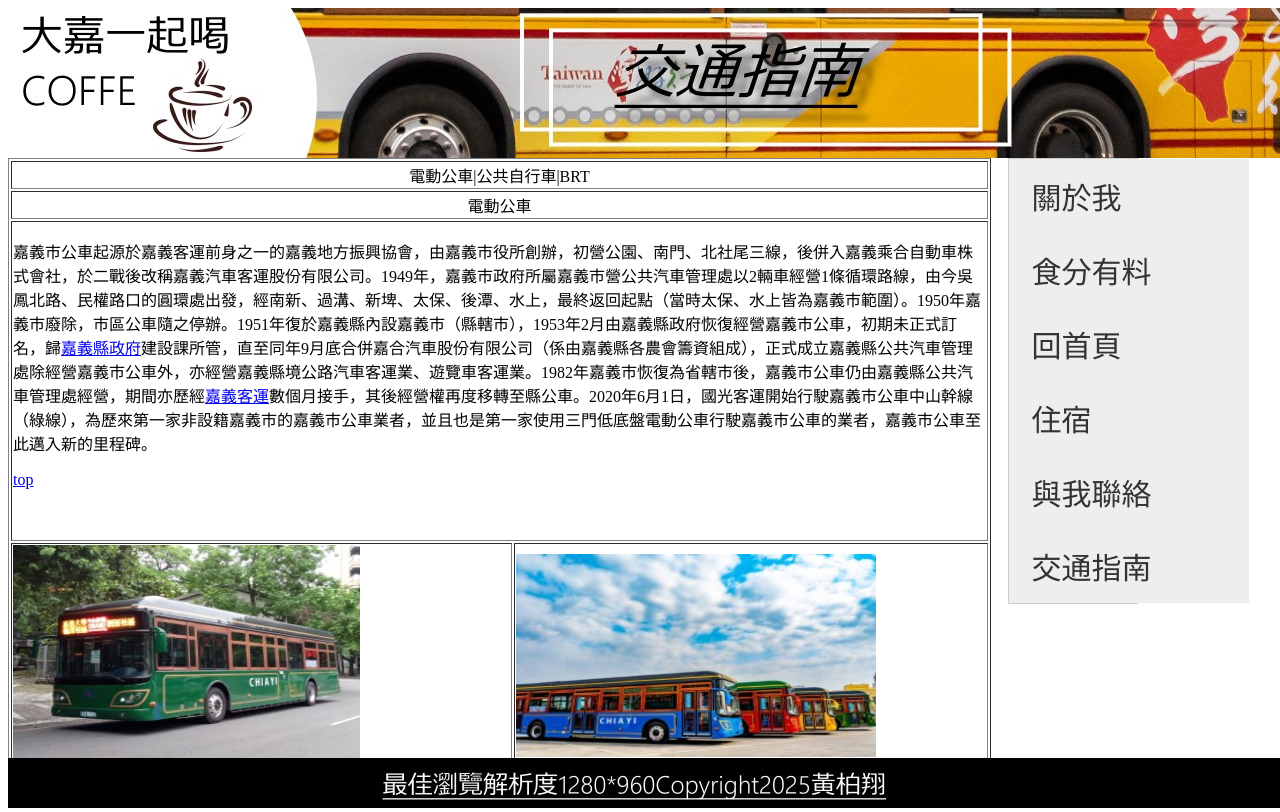
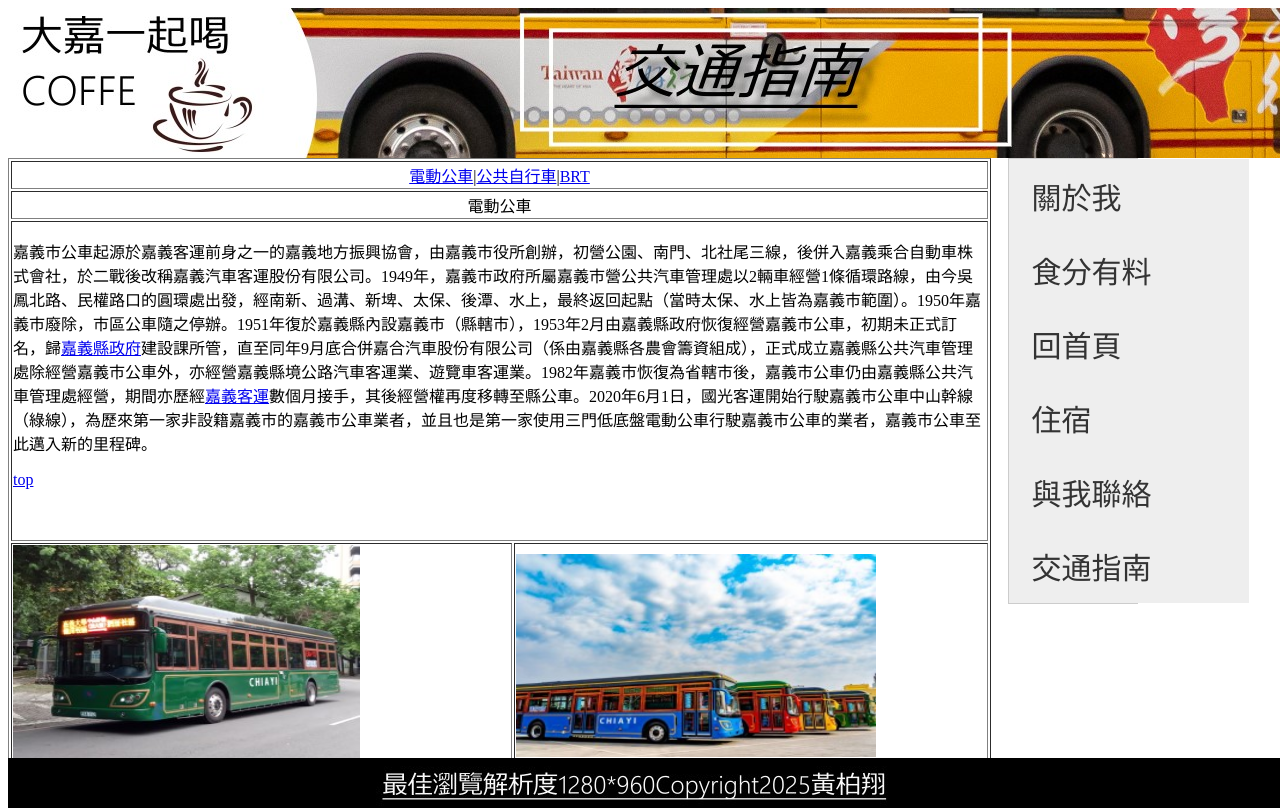
Before and after one commit to fish2819/213024website, a plain HTML site: page car.html in a window 1280 px wide. Drawn offline with Linux system fonts and the light colour scheme.

Commit message:
Add files via upload

```diff
--- a/car.html
+++ b/car.html
@@ -70,10 +70,10 @@ function MM_effectAppearFade(targetElement, duration, from, to, toggle)
   <div id="article">
     <table width="983" height="712" border="1">
       <tr>
-        <td colspan="2" align="center"><a id="top"></a>電動公車|公共自行車|BRT</td>
+        <td colspan="2" align="center"><a id="top"></a><a href="#b01">電動公車</a>|<a href="#b02">公共自行車</a>|<a href="#b03">BRT</a></td>
       </tr>
       <tr>
-        <td colspan="2" align="center">電動公車</td>
+        <td colspan="2" align="center"><a id="b01"></a>電動公車</td>
       </tr>
       <tr>
         <td colspan="2"><p>嘉義市公車起源於嘉義客運前身之一的嘉義地方振興協會，由嘉義市役所創辦，初營公園、南門、北社尾三線，後併入嘉義乘合自動車株式會社，於二戰後改稱嘉義汽車客運股份有限公司。1949年，嘉義市政府所屬嘉義市營公共汽車管理處以2輛車經營1條循環路線，由今吳鳳北路、民權路口的圓環處出發，經南新、過溝、新埤、太保、後潭、水上，最終返回起點（當時太保、水上皆為嘉義市範圍）。1950年嘉義市廢除，市區公車隨之停辦。1951年復於嘉義縣內設嘉義市（縣轄市），1953年2月由嘉義縣政府恢復經營嘉義市公車，初期未正式訂名，歸<a href="https://zh.wikipedia.org/wiki/%E5%98%89%E7%BE%A9%E7%B8%A3%E6%94%BF%E5%BA%9C" title="嘉義縣政府">嘉義縣政府</a>建設課所管，直至同年9月底合併嘉合汽車股份有限公司（係由嘉義縣各農會籌資組成），正式成立嘉義縣公共汽車管理處除經營嘉義市公車外，亦經營嘉義縣境公路汽車客運業、遊覽車客運業。1982年嘉義市恢復為省轄市後，嘉義市公車仍由嘉義縣公共汽車管理處經營，期間亦歷經<a href="https://zh.wikipedia.org/wiki/%E5%98%89%E7%BE%A9%E5%AE%A2%E9%81%8B" title="嘉義客運">嘉義客運</a>數個月接手，其後經營權再度移轉至縣公車。2020年6月1日，國光客運開始行駛嘉義市公車中山幹線（綠線），為歷來第一家非設籍嘉義市的嘉義市公車業者，並且也是第一家使用三門低底盤電動公車行駛嘉義市公車的業者，嘉義市公車至此邁入新的里程碑。</p>
@@ -85,7 +85,7 @@ function MM_effectAppearFade(targetElement, duration, from, to, toggle)
         <td width="470"><img src="images/car SAMLL(2).jpg" width="360" height="203" onClick="MM_openBrWindow('images/car BIG(2).jpg','','width=800,height=600')" onMouseOver="MM_effectAppearFade(this, 1000, 50, 100, false)"></td>
       </tr>
       <tr>
-        <td colspan="2" align="center">公共自行車</td>
+        <td colspan="2" align="center"><a id="b02"></a>公共自行車</td>
       </tr>
       <tr>
         <td colspan="2"><p>「YouBike微笑單車」為提供24H甲租乙還租賃服務的電子無人自動化管理公共自行車系統，以優質的營運服務、舒適好騎的自行車、方便註冊與使用之特點，鼓勵民眾改變出行習慣，使用大眾運輸系統，降低交通壅塞度，同時能夠環保節能，創造永續智慧交通環境。<br>
@@ -97,7 +97,7 @@ function MM_effectAppearFade(targetElement, duration, from, to, toggle)
         <td><img src="images/youbikeSMALL.jpg" width="300" height="200" onClick="MM_openBrWindow('images/youbikeBIG.jpg','','width=800,height=600')" onMouseOver="MM_effectAppearFade(this, 1000, 50, 100, false)"></td>
       </tr>
       <tr>
-        <td colspan="2" align="center">BRT</td>
+        <td colspan="2" align="center"><a id="b03"></a>BRT</td>
       </tr>
       <tr>
         <td colspan="2"><p>BRT是Bus Rapid Transit的簡寫，中文稱為公車捷運系統，是發源於南美城市的一種新型大容量快速交通方式。它是利用現代巴士技術（如大容量、低地板、低成本的巴士和先進的光學導向巴士），在城市道路上設置巴士專用道或修建巴士專用路，再配合智能交通系統技術，採用軌道交通的運營管理模式（車站買票上車），實現輕軌交通服務水準的新型公共運輸方式。嘉義BRT多次流標，來不及建置，最後由嘉義客運公司得標，經營BRT路線。初期，購入大量台北公車加裝了車內到站播報系統，及加設大型行李置物台。在中央地方的全力趕工之下，嘉義BRT的專用道、車站等設施於2008年1月31完工啟用，專屬的巴士，並未一次到齊，而是分三年陸續補齊，預計2009年底，全線汰換完成，第一階段，目前已引入9輛低底盤的無障礙巴士。這些低底盤巴士為VOLVO，由唐榮公司負責打造，最大的特點為「低底盤」，由地面踏上公車，不必踩任何階梯，對行動不便的人士，是非常友善的，（現今捷運列車、高鐵列車也都採無階梯的設計）巴士的平面，也和公車月台機乎等高，讓上下車更安全。除了無階，它也是無障礙巴士，後門設有輪椅、嬰兒車專用的渡板，身障人士可由此渡板順利的進入公車，不必花費九牛二虎之力。嘉義BRT行駛路線為，嘉義縣朴子轉運站-朴子市四維路-168縣道-長庚紀念醫院-嘉義縣政府-高鐵嘉義站-太保~嘉義50米計畫道路- 嘉義市世賢路-自由路-友忠路-中興路-台鐵嘉義站後站-博愛路-嘉雄陸橋-新民路-垂楊路-啟明路-嘉義公園。全程營運里程計29.3公里， 其中主線(高鐵嘉義站-台鐵嘉義站後站)15.4公里、嘉義市區銜接線4.3公里、嘉義縣區銜接線9.6公里。沿途停靠18處站位，依序分別為：嘉義縣朴子轉運站、東石國中站、大槺榔站、長庚醫院站、縣政府站、東勢寮站、崙仔頂站、高鐵嘉義站、嘉義交流道東站、大溪厝站、世賢北港站、 世賢八德站、自由友愛站、台鐵嘉義站後站、三越遠東站、文化路口站、民族停車場站、嘉義公園站等。</p>
```
